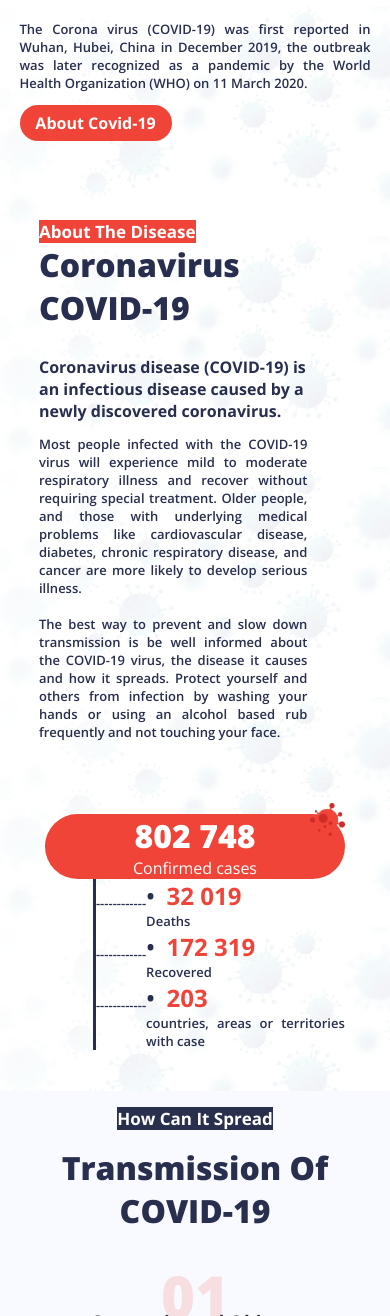
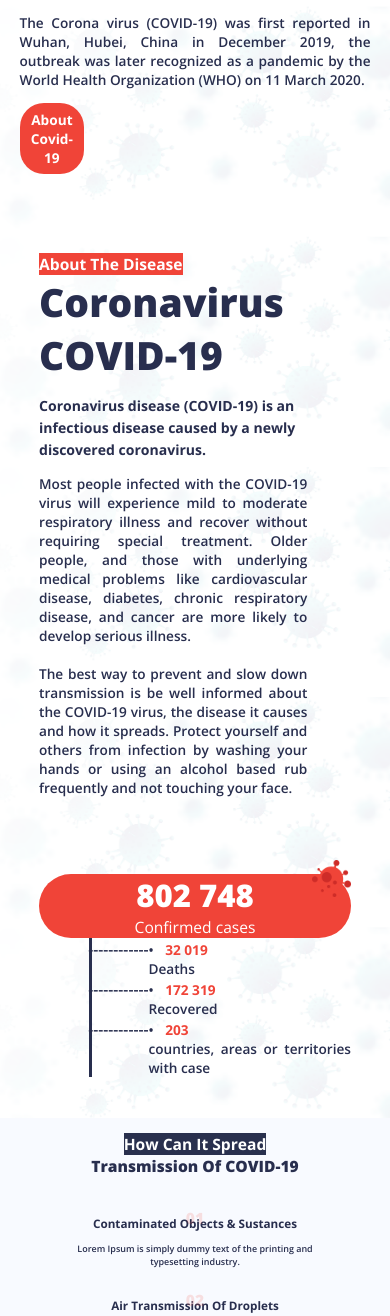
Before and after one commit to rafoolin/covid19-landing-page, a website: page index.html in a window 390 px wide. Shown: the part 684-2000 px from the top of the page. Drawn offline with nearby package versions, Linux system fonts and the light colour scheme.

Commit message:
Improved responsiveness

```diff
--- a/assets/css/style.css
+++ b/assets/css/style.css
@@ -14,6 +14,18 @@
     --onSurface: #282e4e;
     --background: white;
     --onBackground: #282e4e;
+    --h1-font-size: 6vw;
+    --h2-font-size: 3vw;
+    --h3-font-size: 1.5vw;
+    --h4-font-size: 1.2vw;
+    --col-three-span-font-size: 4vw;
+    --p-font-size: 1.1vw;
+    --b-font-size: 1.2vw;
+    --highlight-font-size: 6vw;
+    --title-highlight-font-size: 1.5vw;
+    --subheading-font-size: 5vw;
+    --chart-head-font-size: 2vw;
+    --chart-p-font-size: 1.2vw;
 }
 
 [data-theme="dark"] {
@@ -47,9 +59,13 @@ img {
 h1 {
     color: var(--onBackground);
     font-weight: 800;
-    font-size: 66px;
+    font-size: var(--h1-font-size);
     line-height: inherit;
     margin: 16px 0 24px 0;
+}
+
+h3 {
+    font-size: var(--h3-font-size);
 }
 
 .container {
@@ -80,16 +96,15 @@ h1 {
 .col-three {
     flex: auto;
     width: 20%;
-    margin-right: 4%;
 }
 
 .col-three img {
-    width: 50px;
-    height: 50px;
+    height: 4vw;
 }
 
 .col-three h3 {
     color: var(--onBackground);
+    font-size: var(--h3-font-size);
     margin: 0px;
     margin-block-end: 20px;
     padding: 0 30px;
@@ -97,7 +112,7 @@ h1 {
 
 .col-three span {
     margin-bottom: -16%;
-    font-size: 58px;
+    font-size: var(--col-three-span-font-size);
     color: var(--secondary);
     opacity: 0.15;
     display: block;
@@ -106,13 +121,14 @@ h1 {
 
 .col-three p {
     text-align: center;
+    padding: 0 16px;
 }
 
 p,
 li {
     color: var(--onBackground);
     font-weight: 600;
-    font-size: small;
+    font-size: var(--p-font-size);
     line-height: inherit;
     text-align: justify;
 }
@@ -124,13 +140,14 @@ li {
     padding: 4px;
     font-weight: 800;
     text-align: center;
-    font-size: 66px;
+    font-size: var(--highlight-font-size);
 }
 
 a.fill-btn {
     background: var(--secondary);
     color: var(--onSecondary);
-    width: 138px;
+    width: 13vw;
+    font-size: var(--p-font-size);
     display: inline-block;
     text-align: center;
     padding: 2%;
@@ -142,7 +159,7 @@ a.fill-btn {
     color: var(--onSecondary);
     font-weight: bold;
     text-align: center;
-    font-size: 17px;
+    font-size: var(--title-highlight-font-size);
 }
 
 .title-highlight-blue {
@@ -150,18 +167,19 @@ a.fill-btn {
     color: var(--onSecondary);
     font-weight: bold;
     text-align: center;
-    font-size: 17px;
+    font-size: var(--title-highlight-font-size);
 }
 
 .subheading {
     color: var(--onBackground);
     font-weight: 800;
-    font-size: 50px;
+    font-size: var(--subheading-font-size);
     line-height: inherit;
 }
 
 b {
     color: var(--onBackground);
+    font-size: var(--b-font-size);
 }
 
 .number-stat {
@@ -169,7 +187,6 @@ b {
 }
 
 .number-stat span {
-    font-size: x-large;
     font-weight: 700;
     padding-left: 8px;
     color: var(--secondary);
@@ -206,45 +223,44 @@ a.close-btn {
 h2 {
     color: var(--onBackground);
     font-weight: 800;
-    font-size: 40px;
+    font-size: var(--h2-font-size);
     line-height: inherit;
     margin: 0;
     text-align: left;
-    margin-bottom: 10%;
+    margin-bottom: 5%;
 }
 
 .data-info {
     margin-left: 16%;
     color: var(--onBackground);
     border-left: var(--onBackground) 3px solid;
-    height: 162px;
+    height: 17vw;
 }
 
 .data-info ::marker {
     color: var(--onBackground);
+    font-size: var(--chart-p-font-size);
 }
 
 .data-info span {
-    font-size: x-large;
     vertical-align: bottom;
 }
 
 .data-info ul {
     font-weight: 600;
     margin: 0;
-    padding: 0 0 0 50px;
+    padding: 0 0 0 4.5vw;
     list-style-type: "------------";
     text-align: left;
-    line-height: 64px;
+    line-height: 6vw;
 }
 
 .total-cases {
-    width: 50%;
     padding: 8px 16px;
     background-color: var(--secondary);
     border-radius: 120px;
     color: var(--onSecondary);
-    font-size: xx-large;
+    font-size: var(--chart-head-font-size);
 }
 
 .total-cases span {
@@ -253,7 +269,7 @@ h2 {
 
 .total-cases p {
     font-weight: 400;
-    font-size: medium;
+    font-size: var(--chart-p-font-size);
     margin: 0;
     padding: 0;
     text-align: center;
@@ -282,14 +298,13 @@ h2 {
 .main-nav ul {
     display: flex;
     list-style: none;
-    font-size: smaller;
     justify-content: flex-end;
     padding: 0;
     margin: 0;
 }
 
 .main-nav ul li {
-    margin: 0 2rem;
+    margin-left: 2vw;
     padding: 1.2rem 0;
 }
 
@@ -330,7 +345,7 @@ h2 {
 }
 
 .logo img {
-    width: 120px;
+    max-width: 120px;
 }
 
 
@@ -343,24 +358,29 @@ section.transmission {
     padding: 4%;
 }
 
-section.transmission h1 {
-    font-size: xx-large;
+section.transmission h2 {
+    text-align: center;
 }
 
 
 /*  ------------------------ Section-Theme ------------------------ */
 
 section.theme i {
-    font-size: xx-large;
+    text-align: right;
+    font-size: 2.5vw;
     color: var(--onThemeToggle);
     cursor: pointer;
 }
 
+.fa-sun-o::before {
+    vertical-align: middle;
+}
+
 section.theme div {
+    display: block;
+    z-index: 8;
     position: fixed;
-    margin-top: 48px;
     background-color: var(--themeToggle);
-    top: 120px;
     border-radius: 25px;
     border: 2px solid var(--onThemeToggle);
     margin-left: -16px;
@@ -385,7 +405,7 @@ section.home a:hover {
 }
 
 section.home img {
-    width: 80%;
+    width: 35vw;
     display: block;
     margin: 0 auto;
 }
@@ -393,6 +413,7 @@ section.home img {
 section.home h4 {
     font-weight: 700;
     color: var(--secondary);
+    font-size: var(--h4-font-size);
     margin: 0;
 }
 
@@ -417,13 +438,13 @@ section.about {
 }
 
 .virus {
-    display: flex;
-    margin-left: 48%;
-    margin-bottom: -6%;
+    display: block;
+    text-align: end;
+    margin-bottom: -9%;
 }
 
 .virus img {
-    width: 35px;
+    width: 3vw;
 }
 
 
@@ -441,7 +462,7 @@ section.symptoms .subheading {
 }
 
 section.symptoms img {
-    width: 80%;
+    width: 32vw;
 }
 
 section.symptoms ::marker {
@@ -465,7 +486,6 @@ section.protect h2 {
 section.protect h3 {
     color: var(--onBackground);
     font-weight: 800;
-    font-size: 24px;
     line-height: inherit;
     margin: 0;
     margin-bottom: 4%;
@@ -476,12 +496,12 @@ section.protect ::marker {
 }
 
 .protect-right-img {
-    width: 80%;
+    width: 32vw;
     padding-left: 24%;
 }
 
 .protect-left-img {
-    width: 45%;
+    width: 40vw;
     padding-right: 16%;
 }
 
@@ -511,7 +531,7 @@ section.new h2 {
 }
 
 .new-img {
-    width: 90%;
+    width: 40vw;
     margin: 0 auto;
 }
 
@@ -544,10 +564,6 @@ section.new .data-info ul {
         padding: 10px 0;
         margin: 0 1rem;
     }
-    h2,
-    .highlight {
-        font-size: 50px;
-    }
     section.covid-tools {
         margin: 0;
         width: 100%;
@@ -558,23 +574,22 @@ section.new .data-info ul {
 /*  ------------------ screen max-width: 993px ------------------ */
 
 @media screen and (max-width: 993px) {
+     :root {
+        --title-highlight-font-size: 2vw;
+        --chart-head-font-size: 2.5vw;
+        --chart-p-font-size: 1.5vw;
+        --h3-font-size: 2.5vw;
+        --h4-font-size: 4vw;
+        --p-font-size: 1.5vw;
+        --b-font-size: 1.6vw;
+        --subheading-font-size: 4vw;
+    }
     section.home {
         width: 90%;
         margin: 0 auto;
     }
-    section.home h1 {
-        font-size: 50px;
-    }
-    section.home img {
-        width: 80%;
-        margin: 0 auto;
-    }
     .nav-bar {
         margin: 0;
-    }
-    h2,
-    .highlight {
-        font-size: 40px;
     }
     .row,
     .row-three {
@@ -583,24 +598,22 @@ section.new .data-info ul {
     .col-three {
         width: 100%;
     }
+    .col-three h3 {
+        padding: 0;
+        font-size: 2vw;
+    }
     .col-three span {
         margin-bottom: -16%;
+    }
+    .col-three p {
+        font-size: 1.2vw;
     }
     .col {
         width: 50%;
         align-items: center;
         justify-content: center;
     }
-    .subheading {
-        font-size: xx-large;
-    }
-    .virus {
-        display: block;
-        text-align: end;
-        margin-bottom: -9%;
-    }
     .total-cases {
-        width: 100%;
         padding: 0;
     }
     .data-info {
@@ -608,27 +621,13 @@ section.new .data-info ul {
     }
     .data-info ul {
         line-height: unset;
+        padding: 0 0 0 5.5vw;
     }
     .number-stat p {
         display: block;
     }
     #symptoms-trans {
-        background-size: 75%;
         background-position: center;
-    }
-    section.protect h3 {
-        font-size: 20px;
-    }
-    .protect-left-img,
-    .protect-right-img,
-    .section.new img,
-    section.symptoms img {
-        width: 100%;
-        margin: 0 auto;
-        padding: 0;
-    }
-    .virus img {
-        height: auto;
     }
     section.new .data-info {
         margin-left: 10%;
@@ -647,11 +646,8 @@ section.new .data-info ul {
 }
 
 @media screen and (max-width: 700px) {
-    section.transmission .row-three {
-        flex-flow: column;
-    }
     section.transmission .col-three {
-        width: 100%;
+        margin-top: 4%;
     }
     section.transmission .col-three span {
         margin-bottom: -9%;
@@ -659,28 +655,45 @@ section.new .data-info ul {
     section.transmission .col {
         width: 100%;
     }
+    .col-three h3 {
+        margin: 3vw 0;
+    }
 }
 
 
 /*  ------------------ screen max-width: 426px ------------------ */
 
 @media screen and (max-width: 426px) {
+     :root {
+        --h1-font-size: 12vw;
+        --h2-font-size: 4vw;
+        --col-three-span-font-size: 4vw;
+        --p-font-size: 3.5vw;
+        --b-font-size: 3.6vw;
+        --highlight-font-size: 12vw;
+        --title-highlight-font-size: 4vw;
+        --subheading-font-size: 10vw;
+        --chart-head-font-size: 8vw;
+        --chart-p-font-size: 4vw;
+    }
+    .col-three h3 {
+        font-size: 3vw;
+    }
+    .col-three p {
+        font-size: 2.3vw;
+    }
+    .data-info ul {
+        padding: 0 0 0 14.5vw;
+    }
     section.home,
     .section.new {
         margin: 8% auto;
-    }
-    section.home h1 {
-        font-size: 50px;
     }
     section.home img {
         width: 100%;
     }
     .nav-bar {
         margin: 0;
-    }
-    h2,
-    .highlight {
-        font-size: 40px;
     }
     .row,
     .row-three {
@@ -695,18 +708,6 @@ section.new .data-info ul {
     .col {
         width: 100%;
     }
-    .subheading {
-        font-size: xx-large;
-    }
-    .virus {
-        display: block;
-        text-align: end;
-        margin-bottom: -9%;
-    }
-    .total-cases {
-        width: 100%;
-        padding: 0;
-    }
     .data-info {
         height: unset;
     }
@@ -717,11 +718,7 @@ section.new .data-info ul {
         display: block;
     }
     #symptoms-trans {
-        background-size: 75%;
         background-position: center;
-    }
-    section.protect h3 {
-        font-size: 20px;
     }
     .protect-left-img,
     .protect-right-img,
@@ -732,10 +729,16 @@ section.new .data-info ul {
         padding: 0;
     }
     .virus img {
-        height: auto;
+        width: 10vw;
+    }
+    .col-three img {
+        height: 10vw;
     }
     section.new .data-info {
         margin-left: 10%;
         margin-top: 0;
     }
+    section.theme i {
+        font-size: 24px;
+    }
 }
--- a/index.html
+++ b/index.html
@@ -167,7 +167,7 @@
     <!-- --------------------- about-transmission --------------------- -->
     <section class="transmission">
         <span class="title-highlight-blue">How Can It Spread </span>
-        <h1>Transmission Of COVID-19</h1>
+        <h2>Transmission Of COVID-19</h2>
         <div class="row-three">
             <div id="tans-01" class="col-three">
                 <span>01</span>
@@ -239,7 +239,7 @@
     <!-- -------------------- Prevention & Advice -------------------- -->
     <section class="transmission" id="symptoms-trans">
         <span class="title-highlight-blue">How To Protect Yours</span>
-        <h1>Prevention & Advice</h1>
+        <h2>Prevention & Advice</h2>
         <div class="row-three">
             <div class="col-three">
                 <img id="advice-img-01" src="assets/images/light_01.svg" alt="">
@@ -314,7 +314,7 @@
     <!-- ----------------------- Protect Others ----------------------- -->
     <section id="protect-others" class="transmission">
         <span class="title-highlight-blue">How To Protect Others</span>
-        <h1>Take Steps To Protects Others</h1>
+        <h2>Take Steps To Protects Others</h2>
         <div class="row-three">
             <div class="col-three">
                 <img id="protect-img-01" src="assets/images/light_protect_01.svg" alt="">
```
Also changed, not shown: README.md.
